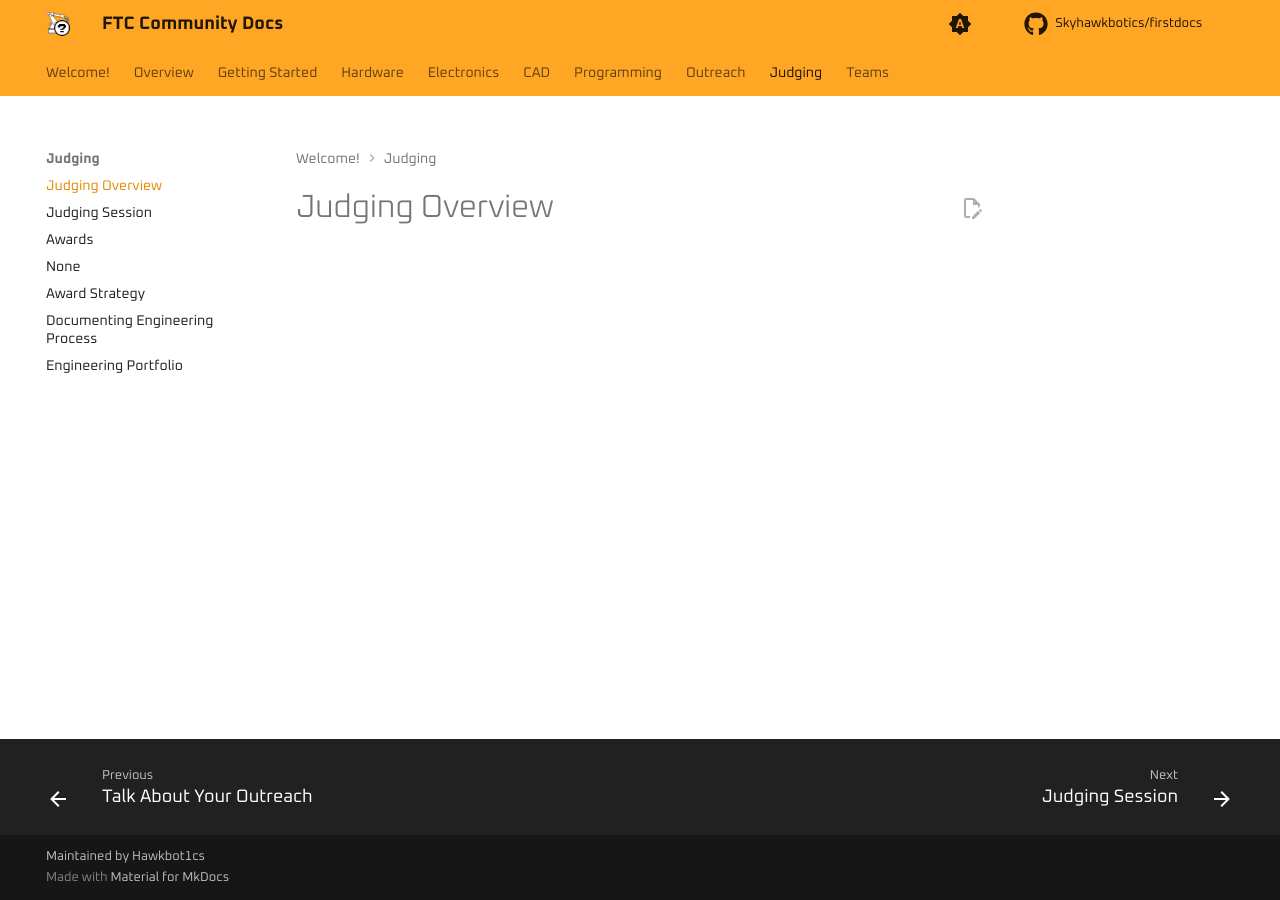
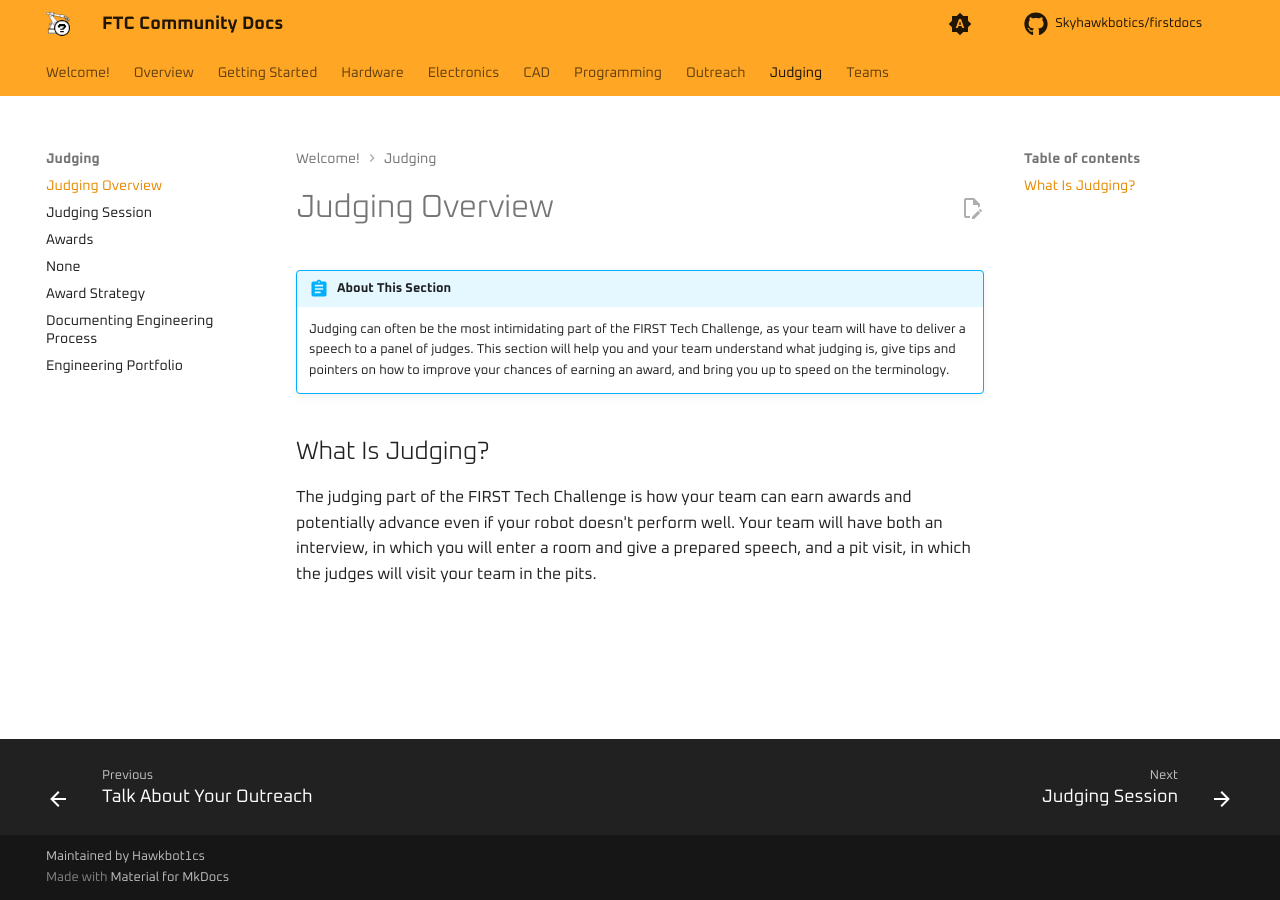
Before and after one commit to Skyhawkbotics/firstdocs, an MkDocs documentation site: the page built from source/docs/judging/overview.md, in a window 1280 px wide. Built offline with MkDocs 1.6.1 and Material for MkDocs 9.7.7, drawn with Linux system fonts in a browser that asks for light colours; comment, search, counter and statistics services are not loaded.

Commit message:
Expand judging overview with detailed introduction
Added an abstract section and detailed explanation about the judging process in FIRST Tech Challenge, including tips, terminology, and descriptions of the interview and pit visit components.

```diff
--- a/source/docs/judging/overview.md
+++ b/source/docs/judging/overview.md
@@ -1 +1,9 @@
 # Judging Overview
+
+!!! abstract "About This Section"
+
+    Judging can often be the most intimidating part of the FIRST Tech Challenge, as your team will have to deliver a speech to a panel of judges. This section will help you and your team understand what judging is, give tips and pointers on how to improve your chances of earning an award, and bring you up to speed on the terminology.
+
+## What Is Judging?
+
+The judging part of the FIRST Tech Challenge is how your team can earn awards and potentially advance even if your robot doesn't perform well. Your team will have both an interview, in which you will enter a room and give a prepared speech, and a pit visit, in which the judges will visit your team in the pits.
```
